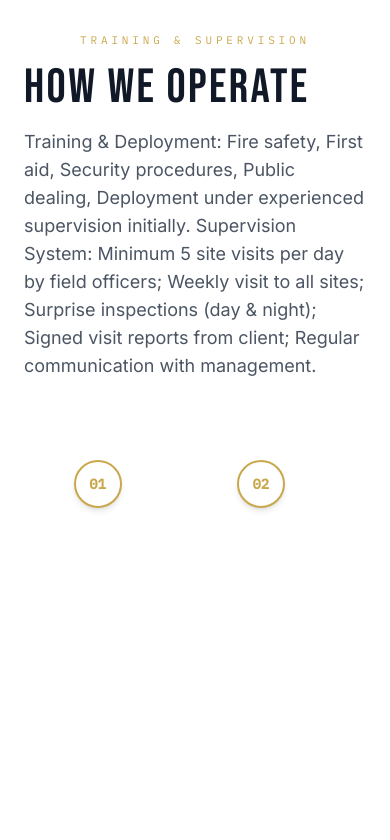
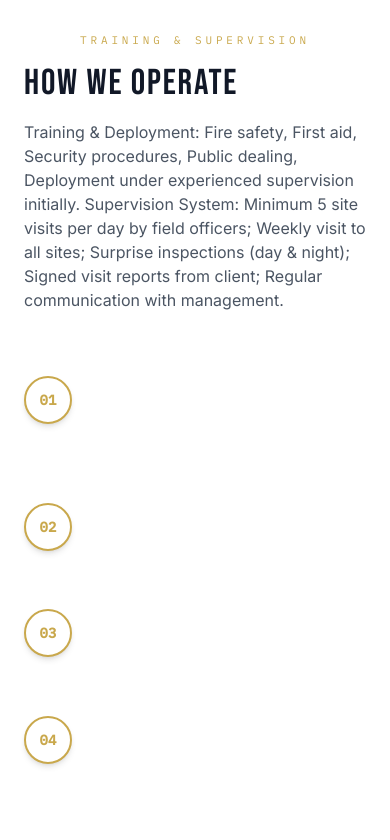
Before and after one commit to shivansh-121/Honos_Webstie, a Next.js app: page / in a window 390 px wide. Shown: the part 7320-8160 px from the top of the page. Built offline with nearby package versions, Linux system fonts and the light colour scheme.

Commit message:
feat: proper vertical timeline layout on mobile for Process section

```diff
--- a/components/sections/Process.tsx
+++ b/components/sections/Process.tsx
@@ -19,18 +19,27 @@ const steps = [
 export function Process() {
   const sectionRef = useRef<HTMLElement>(null);
   const lineRef = useRef<SVGLineElement>(null);
+  const verticalLineRef = useRef<SVGLineElement>(null);
   const nodeRefs = useRef<(HTMLDivElement | null)[]>([]);
 
   useEffect(() => {
     const section = sectionRef.current;
     const line = lineRef.current;
-    if (!section || !line) return;
+    const vLine = verticalLineRef.current;
+    if (!section || (!line && !vLine)) return;
 
     const length = 1000;
+    if (line) {
       line.style.strokeDasharray = `${length}`;
       line.style.strokeDashoffset = `${length}`;
+    }
+    if (vLine) {
+      vLine.style.strokeDasharray = `${length}`;
+      vLine.style.strokeDashoffset = `${length}`;
+    }
 
     const ctx = gsap.context(() => {
+      if (line) {
         gsap.to(line, {
           strokeDashoffset: 0,
           ease: 'none',
@@ -41,18 +50,36 @@ export function Process() {
             scrub: 1,
           },
         });
+      }
+
+      if (vLine) {
+        gsap.to(vLine, {
+          strokeDashoffset: 0,
+          ease: 'none',
+          scrollTrigger: {
+            trigger: section,
+            start: 'top 80%',
+            end: 'bottom 20%',
+            scrub: 1,
+          },
+        });
+      }
 
       nodeRefs.current.forEach((node, i) => {
         if (!node) return;
+
+        // Select all text elements that need fading
+        const labels = node.querySelectorAll('.step-label');
         gsap.fromTo(
-          node.querySelector('.step-label'),
+          labels,
           { y: 30, opacity: 0 },
           {
             y: 0,
             opacity: 1,
+            stagger: 0.1,
             scrollTrigger: {
               trigger: section,
-              start: `top ${55 - i * 5}%`,
+              start: `top ${65 - i * 5}%`,
               toggleActions: 'play none none reverse',
             },
           }
@@ -67,18 +94,18 @@ export function Process() {
     <section ref={sectionRef} className="bg-obsidian py-24 lg:py-32">
       <div className="mx-auto max-w-container px-6 lg:px-10">
         <SectionLabel className="mb-4">Training & Supervision</SectionLabel>
-        <h2 className="mb-4 font-display text-5xl uppercase tracking-wider text-honos-white">
+        <h2 className="mb-4 font-display text-4xl md:text-5xl uppercase tracking-wider text-honos-white">
           How We Operate
         </h2>
-        <p className="mb-20 max-w-2xl font-body text-lg text-honos-muted">
+        <p className="mb-16 md:mb-20 max-w-2xl font-body text-base md:text-lg text-honos-muted">
           {training.title}: {training.items.join(', ')}. {supervision.title}:{' '}
           {supervision.items.join('; ')}.
         </p>
 
-        <div className="overflow-x-auto pb-8 -mx-6 px-6 lg:mx-0 lg:px-0 hide-scrollbar">
-          <div className="relative min-w-[800px] lg:min-w-0">
+        <div className="relative">
+          {/* Horizontal Line for Desktop */}
           <svg
-              className="absolute left-0 right-0 top-6 h-2 w-full z-0"
+            className="absolute left-0 right-0 top-6 hidden h-2 w-full md:block z-0"
             preserveAspectRatio="none"
             viewBox="0 0 1000 4"
           >
@@ -93,27 +120,45 @@ export function Process() {
             />
           </svg>
 
-            <div className="grid grid-cols-5 gap-4">
+          {/* Vertical Line for Mobile */}
+          <svg
+            className="absolute left-[22px] top-6 bottom-6 w-1 h-[calc(100%-48px)] md:hidden z-0"
+            preserveAspectRatio="none"
+            viewBox="0 0 4 1000"
+          >
+            <line
+              ref={verticalLineRef}
+              x1="2"
+              y1="0"
+              x2="2"
+              y2="1000"
+              stroke="#C9A84C"
+              strokeWidth="4"
+            />
+          </svg>
+
+          <div className="grid grid-cols-1 gap-12 md:grid-cols-5 md:gap-4 relative z-10">
             {steps.map((step, i) => (
               <div
                 key={step.num}
                 ref={(el) => {
                   nodeRefs.current[i] = el;
                 }}
-                  className="relative flex flex-col items-center text-center px-2"
+                className="relative flex flex-row md:flex-col items-start md:items-center text-left md:text-center gap-6 md:gap-0"
               >
                 <div className="z-10 flex h-12 w-12 shrink-0 items-center justify-center rounded-full border-2 border-gold bg-obsidian font-mono text-sm font-bold text-gold shadow-md">
                   {step.num}
                 </div>
-                  <p className="step-label mt-6 font-display text-base md:text-lg uppercase text-honos-white opacity-0 leading-tight">
+                <div className="pt-2 md:pt-0 md:mt-6 flex-1">
+                  <p className="step-label font-display text-lg uppercase text-honos-white opacity-0 leading-tight">
                     {step.title}
                   </p>
-                  <p className="step-label mt-3 max-w-[150px] font-body text-xs md:text-sm text-honos-muted opacity-0">
+                  <p className="step-label mt-2 max-w-[260px] md:max-w-[150px] md:mx-auto font-body text-sm text-honos-muted opacity-0">
                     {step.detail}
                   </p>
                 </div>
+              </div>
             ))}
-            </div>
           </div>
         </div>
       </div>
```
Lines whose indentation alone changed are shown as unchanged.
